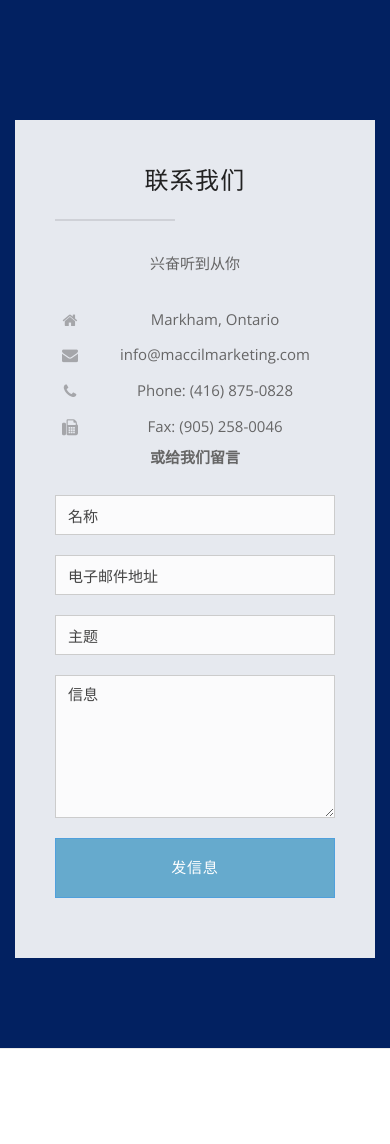
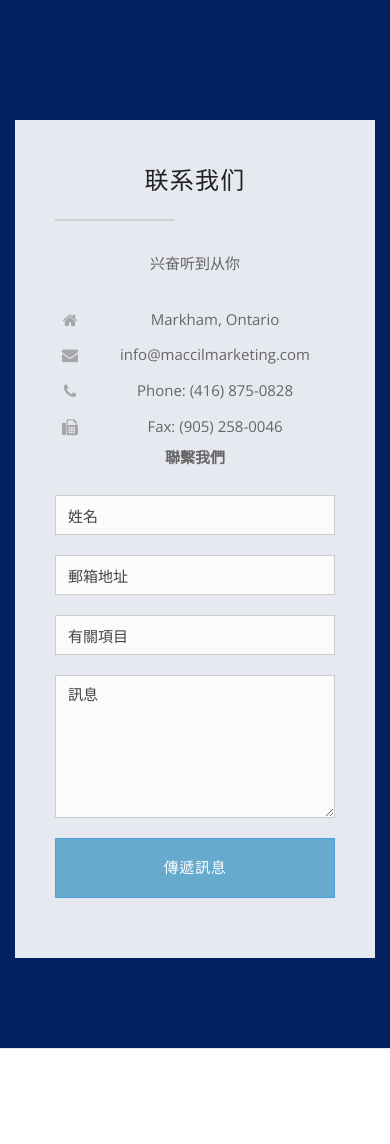
Before and after one commit to nick158/macCilMarketing, a PHP site: page /chinese-index.php in a window 390 px wide. Shown: the part 5356-6500 px from the top of the page. Run offline with PHP 8.4, Linux system fonts and the light colour scheme; grey boxes labelled with a size stand in for pictures from a placeholder-image service; some libraries are stand-ins or nearby versions.

Commit message:
cleaned up chinese

```diff
--- a/chinese-index.php
+++ b/chinese-index.php
@@ -73,12 +73,12 @@ $contactDesc = "兴奋听到从你";
                     <!-- NAVIGATION LINKS -->
                     <ul id="header-nav" class="nav navbar-nav nav-chinese">
                         <li><a href="#hero" class="hidden">Top</a></li>
-                        <li><a href="#about">关于</a></li>
-                        <li><a href="#services">服务</a></li>
-                        <li><a href="#portfolio">作品</a></li>
-                        <li><a href="#events">事件</a></li>
+                        <li><a href="#about">關於我們</a></li>
+                        <li><a href="#services">服務</a></li>
+                        <li><a href="#portfolio">廣告組合</a></li>
+                        <li><a href="#events">活動策劃</a></li>
                         <!-- HEADER ACTION BUTTON -->
-                        <li class="header-action-button"><a href="#contact" class="btn btn-primary nav-chinese">联系我们</a></li>
+                        <li class="header-action-button"><a href="#contact" class="btn btn-primary nav-chinese">聯繫我們</a></li>
                     </ul>
                 </nav>
             </div>
@@ -240,23 +240,24 @@ $contactDesc = "兴奋听到从你";
                                         </address>
                                     </div>
                                     <form name="contact" action="modules/send-email.php" method="post" class="form form-ajax-submit">
-                                        <p><strong>或给我们留言</strong></p>
+                                        <p><strong>聯繫我們</strong></p>
                                         <div class="form-validation alert"></div>
                                         <div class="form-group">
-                                            <input type="text" name="contact-name" class="form-control" placeholder="名称">
+                                            <input type="text" name="contact-name" class="form-control" placeholder="姓名">
                                         </div>
                                         <div class="form-group">
-                                            <input type="text" name="contact-email" class="form-control" placeholder="电子邮件地址">
+                                            <input type="text" name="contact-email" class="form-control" placeholder="郵箱地址">
                                         </div>
                                         <div class="form-group">
-                                            <input type="text" name="contact-subject" class="form-control" placeholder="主题">
+                                            <input type="text" name="contact-subject" class="form-control" placeholder="有關項目">
                                         </div>
                                         <div class="form-group">
-                                            <textarea name="contact-message" class="form-control" placeholder="信息
+                                            <textarea name="contact-message" class="form-control" placeholder="訊息
+
 " rows="5"></textarea>
                                         </div>
                                         <div class="form-group">
-                                            <button class="btn btn-primary btn-lg btn-block">发信息
+                                            <button class="btn btn-primary btn-lg btn-block">傳遞訊息
 </button>
                                         </div>
                                     </form>
--- a/js/event-template.handlebars
+++ b/js/event-template.handlebars
@@ -4,6 +4,7 @@
                 {{title}}
                 </h2>
                 <p class="text-center">{{description}}</p>
+                <p class="text-center">{{cdescription}}</p>
             </div>
             </section>
             <section class="topPad">
--- a/js/event-template.js
+++ b/js/event-template.js
@@ -15,12 +15,15 @@ $(document).on('ready', function () {
             title: "Chinese New Year Show",
             images: imageLoader(3, eventNo),
             description: "Organized and promoted by MacCil Marketing, our cultural Dragon dancers brought crowds into the shops. They couldn't resist.",
+            cdescription: "年度盛會！集購物、娛樂、慶典於一身。醒獅獻瑞，活潑生動, 顧客更可獲賀年紅封包及食品，福瑞盈懷，滿載而歸。令眾人享受了一個難忘下午！",
             captions: ["Traditional Lion Dance and customer feed the lion with red pocket for good luck", "Lion Dance Parade", "A young child feeds the lion during the ceremony for good luck"]
         };
         var event1 = {
             title: "Christmas Show",
             images: imageLoader(3, eventNo),
             description: "Talented dancers, Beatles look-alike, no one could resist a little singing and dancing.",
+            cdescription: "佳節降臨，普天同慶！多元民族舞蹈、魔術表演；小朋友們積極的參與, 他們在欣賞演出前可得動物氣球, 成人則陶醉於披頭士經典名曲之中, 令觀眾席上的大小朋友看得雀躍萬分。
+",
             captions: ["A group of talented young dancers performed in the Christmas show.","Our show drew a huge crowd filled with an audience who couldn't resist singing and dancing during the show." ,"A mini concert from The Beatles Tribute Band. For a few minutes, it was as if the Beatles were back!"]
         };
         var event2 = {
@@ -48,6 +51,7 @@ $(document).on('ready', function () {
      var context ={
             title: "",
             description: "",
+         cdescription: "",
             images: [],
          captions: []
         };
@@ -61,7 +65,6 @@ $(document).on('ready', function () {
     $(".eventPicture").click(function(){
        var imgId = Number($(this).attr('pic-data'));
         var imgSrc = $(this).children().attr('src');
-        console.log(imgSrc);
         $("#eveModPic").attr('src', imgSrc);
         $("#modText").text(context.captions[imgId]);
     })
```
Also changed, not shown: js/compEvents.handlebars (deleted, +0 -22 lines), 1 other file.
